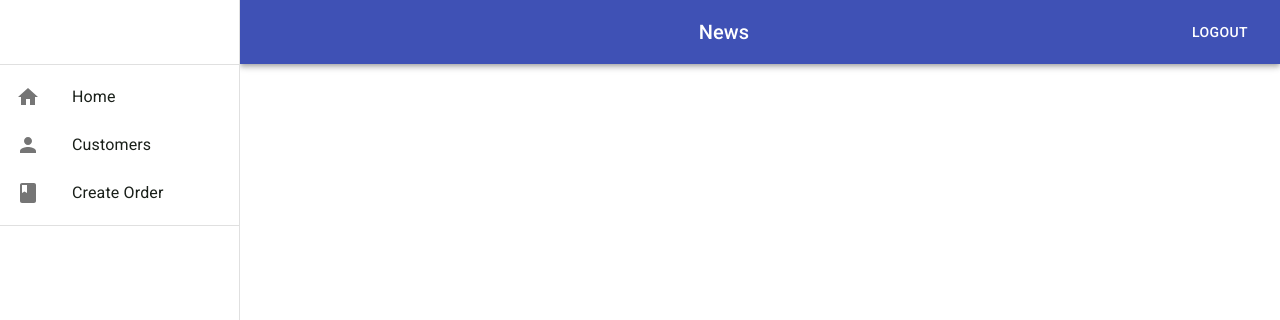
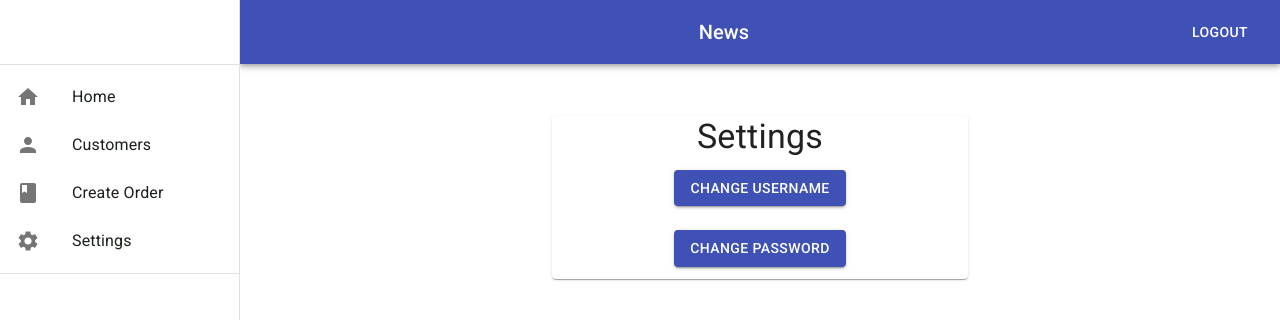
Before and after one commit to jrjs1996/Delivery, a React (Create React App) app in the folder client/: page /admin/settings in a window 1280 px wide. Shown: the top 320 px of the page. Built offline with nearby package versions, Linux system fonts and the light colour scheme; sample sign-in values are in the browser's storage; a web font is replaced by a local one.

Commit message:
Created settings menu for admin

```diff
--- a/client/package.json
+++ b/client/package.json
@@ -8,6 +8,7 @@
     "axios": "^0.19.0",
     "bootstrap": "^4.3.1",
     "compass": "^0.1.1",
+    "eslint-plugin-react-hooks": "^1.6.0",
     "prop-types": "^15.7.2",
     "react": "^16.8.6",
     "react-dom": "^16.8.6",
--- a/client/src/Components/Admin/Admin.js
+++ b/client/src/Components/Admin/Admin.js
@@ -10,6 +10,7 @@ import CreateOrder from './CreateOrder/CreateOrder';
 import { BrowserRouter as Router, Route } from 'react-router-dom';
 
 import Home from './Home/Home';
+import Settings from './Settings/Settings';
 
 const drawerWidth = 240;
 
@@ -44,6 +45,7 @@ export default function Admin(props) {
         </AppBar>
         <Route path="/admin/" exact component={Home} />
         <Route path="/admin/createorder/" component={CreateOrder} />
+        <Route path="/admin/settings/" component={Settings} />
       </div>
     </div>
   );
--- a/client/src/Components/Admin/Home/Home.js
+++ b/client/src/Components/Admin/Home/Home.js
@@ -5,7 +5,7 @@ import { fetchOpenOrders } from '../../../actions/orderActions';
 
 class Home extends Component {
 
-  componentWillMount() {
+  componentDidMount() {
     const { fetchOpenOrders: action } = this.props;
     action();
   }
--- /dev/null
+++ b/client/src/Components/Admin/Settings/Settings.js
@@ -0,0 +1,17 @@
+import React, { useState } from 'react';
+import SettingsMenu from './SettingsMenu';
+
+export default function Settings() {
+  const [page, setPage] = useState(0);
+
+  switch (page) {
+    case 1: return <h1>Username</h1>;
+    case 2: return <h1>Password</h1>;
+    default: return (
+      <SettingsMenu
+        onChangeUsername={() => setPage(1)}
+        onChangePassword={() => setPage(2)}
+      />
+    );
+  }
+}
--- /dev/null
+++ b/client/src/Components/Admin/Settings/SettingsMenu.js
@@ -0,0 +1,37 @@
+import React from 'react';
+import Paper from '@material-ui/core/Paper';
+import Typography from '@material-ui/core/Typography';
+import Grid from '@material-ui/core/Grid';
+import Button from '@material-ui/core/Button';
+import PropTypes from 'prop-types';
+
+export default function SettingsMenu(props) {
+  const { onChangeUsername, onChangePassword } = props;
+  return (
+    <Paper style={{
+      marginTop: '5%',
+      marginLeft: '30%',
+      marginRight: '30%',
+      paddingLeft: '10%',
+      paddingRight: '10%',
+    }}
+    >
+      <Typography variant="h4" gutterBottom>
+          Settings
+      </Typography>
+      <Grid container spacing={3}>
+        <Grid item xs={12}>
+          <Button variant="contained" color="primary" onClick={onChangeUsername}>Change Username</Button>
+        </Grid>
+        <Grid item xs={12}>
+          <Button variant="contained" color="primary" onClick={onChangePassword}>Change Password</Button>
+        </Grid>
+      </Grid>
+    </Paper>
+  );
+}
+
+SettingsMenu.propTypes = {
+  onChangeUsername: PropTypes.func.isRequired,
+  onChangePassword: PropTypes.func.isRequired,
+};
--- a/client/src/Components/SideMenu/SideMenu.js
+++ b/client/src/Components/SideMenu/SideMenu.js
@@ -6,6 +6,8 @@ import Divider from '@material-ui/core/Divider';
 import HomeIcon from '@material-ui/icons/Home';
 import PersonIcon from '@material-ui/icons/Person';
 import BookIcon from '@material-ui/icons/Book';
+import SettingsIcon from '@material-ui/icons/Settings';
+
 import { BrowserRouter as Router, Route, Link } from "react-router-dom";
 
 import SideMenuItem from './SideMenuItem';
@@ -53,6 +55,7 @@ function SideMenu() {
         <SideMenuItem to="/admin/" text="Home"><HomeIcon /></SideMenuItem>
         <SideMenuItem to="/customers/" text="Customers"><PersonIcon /></SideMenuItem>
         <SideMenuItem to="/admin/createorder/" text="Create Order"><BookIcon /></SideMenuItem>
+        <SideMenuItem to="/admin/settings/" text="Settings"><SettingsIcon /></SideMenuItem>
       </List>
       <Divider />
     </Drawer>
```
Also changed, not shown: client/.eslintrc.js.
